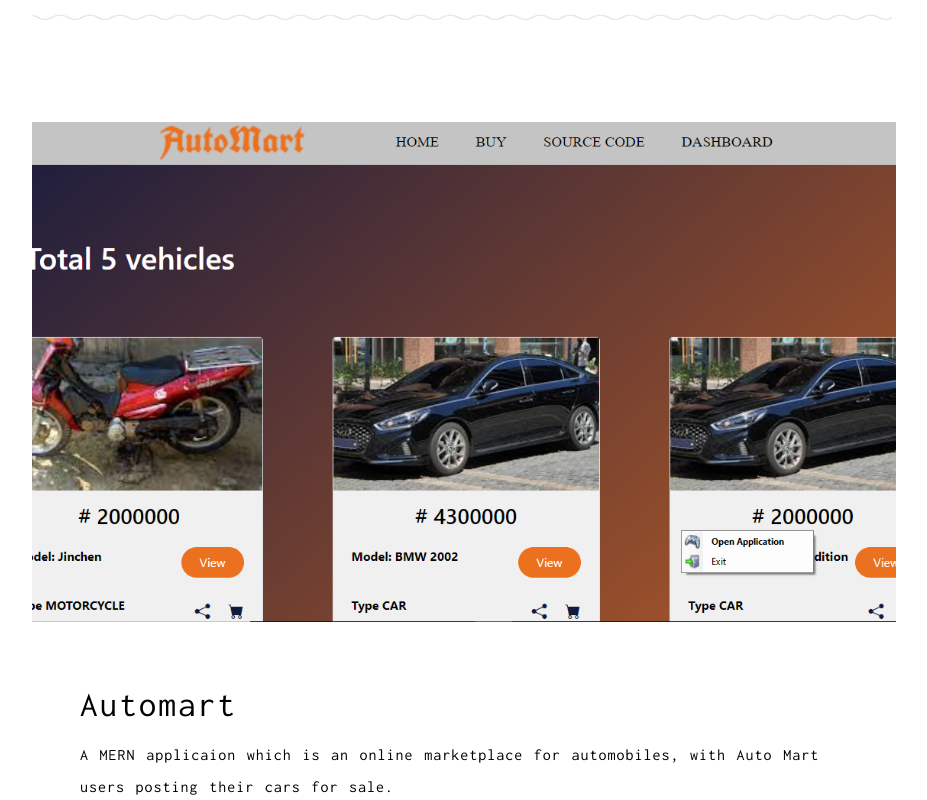
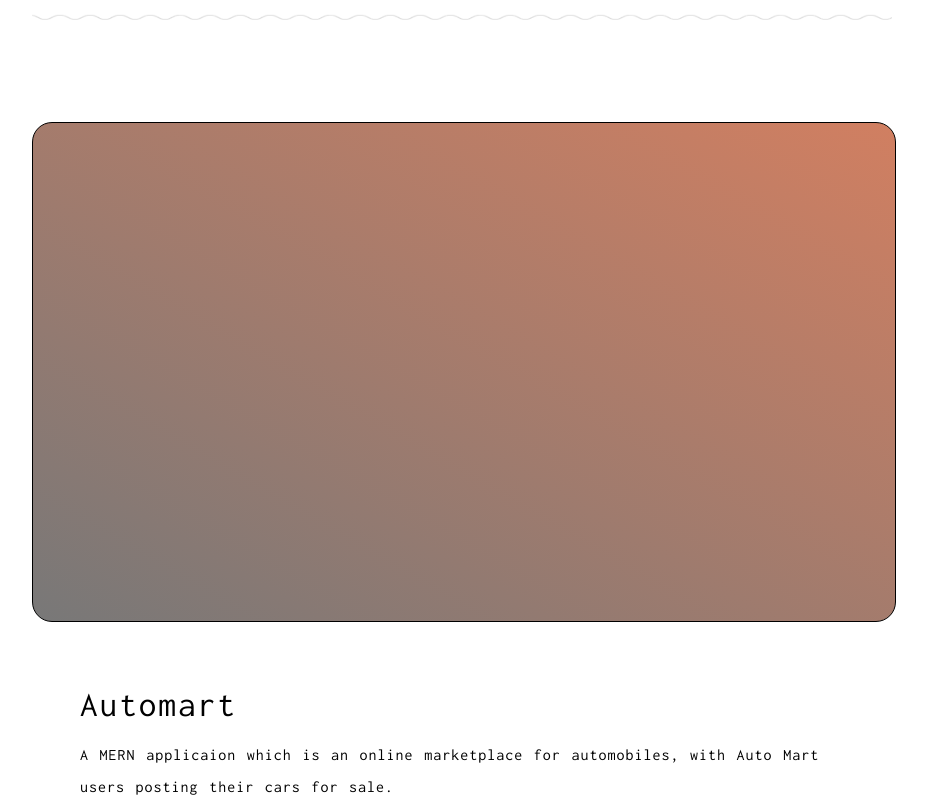
Before and after one commit to abdulkarimogaji/myportfolio, a Next.js app: page /projects in a window 1280 px wide. Shown: the part 420-1220 px from the top of the page, without its empty margins (176-1103 px from the left). Built offline with nearby package versions, Linux system fonts and the light colour scheme.

Commit message:
chore: add open source contributions

```diff
--- /dev/null
+++ b/assets/open_source.json
@@ -0,0 +1,7 @@
+[
+  {
+    "title": "coding-resources-api",
+    "description": "Search for coding resources by relevant keywords. This API serves educational content for a wide variety of computer science topics, languages and technologies relevant to web development.",
+    "github": "https://github.com/the-api-administration/coding-resources-api"
+  }
+]
--- a/assets/projects.json
+++ b/assets/projects.json
@@ -2,7 +2,7 @@
   {
     "title": "Automart",
     "description": "A MERN applicaion which is an online marketplace for automobiles, with Auto Mart users posting their cars for sale.",
-    "img_url": "/automart.png",
+    "img_url": "/whatslication.png",
     "links": [
       {
         "text": "github",
--- a/assets/small_projects.json
+++ b/assets/small_projects.json
@@ -1,19 +1,11 @@
 [
   {
-    "title": "Multi-Step Signup Form",
+    "title": "Multi-Step Signup Form (React)",
     "github": "https://github.com/AbdulkarimOgaji/progressive-signup-form"
   },
   {
     "title": "Responsive NavBar with SASS",
     "github": "https://github.com/AbdulkarimOgaji/responsive-navbar-without-js"
-  },
-  {
-    "title": "Oauth2 authorization",
-    "github": "https://github.com/AbdulkarimOgaji/oauth2-server"
-  },
-  {
-    "title": "jwt authorization",
-    "github": "https://github.com/AbdulkarimOgaji/jwt-authorization"
   },
   {
     "title": "Youtube Playlist Downloader Python",
@@ -30,5 +22,9 @@
   {
     "title": "Skeleton Loading with SASS",
     "github": "https://github.com/AbdulkarimOgaji/frontend-master"
+  },
+  {
+    "title": "Quiz App with Django",
+    "github": "https://mbbs-study.herokuapp.com"
   }
 ]
--- a/components/Project.tsx
+++ b/components/Project.tsx
@@ -15,12 +15,7 @@ const Project = ({ data }: Props) => {
   return (
     <>
       <div className="projects--image">
-        <Image
-          src="/automart.png"
-          alt="automart"
-          layout="fill"
-          className="contain"
-        />
+        {/* place images here */}
       </div>
       <div className="project--details">
         <h2>{data.title}</h2>
--- a/pages/projects.tsx
+++ b/pages/projects.tsx
@@ -1,8 +1,10 @@
 import Project from "../components/Project";
 import projects from "../assets/projects.json";
 import small_projects from "../assets/small_projects.json";
+import open_source from "../assets/open_source.json";
 import Image from "next/image";
 import Card from "../components/Card";
+
 const Projects = () => {
   return (
     <div className="container">
@@ -20,7 +22,8 @@ const Projects = () => {
       {projects.map((proj) => (
         <Project data={proj} key={proj.title} />
       ))}
-      <br /><br />
+      <br />
+      <br />
       <h2>Other Projects</h2>
       <p className="content">
         During my learning and practicing phase, I have taken on some small
@@ -29,12 +32,23 @@ const Projects = () => {
       </p>
 
       <section className="cards-section">
-      {
-        small_projects.map((proj) => (
+        {small_projects.map((proj) => (
           <Card data={proj} key={proj.title} />
-        ))
-      }
+        ))}
       </section>
+      <br />
+      <br />
+      <h2>Open Source Contributions</h2>
+      <ul>
+        {open_source.map((proj) => (
+          <li key={proj.title}>
+            <h4>
+              {proj.title} | <a href={proj.github}>Github</a>
+            </h4>
+            <p className="content">{proj.description}</p>
+          </li>
+        ))}
+      </ul>
     </div>
   );
 };
--- a/styles/globals.css
+++ b/styles/globals.css
@@ -247,6 +247,8 @@ nav a:hover, nav a:focus {
   border-radius: 20px;
   height: 500px;
   margin: 4rem 0;
+  background: linear-gradient(to bottom left, rgb(209, 127, 97), hsl(0, 0%, 47%));
+  border: 1px solid black
 }
 
 .project--details {
@@ -395,6 +397,14 @@ nav a:hover, nav a:focus {
     margin-top: 1rem;
   }
 
+  h3 {
+    font-size: 1rem;
+  }
+
+  .projects--image {
+    height: 300px;
+  }
+
   h1 {
     font-size: 2rem;
   }
```
Also changed, not shown: public/automart.png (deleted).
